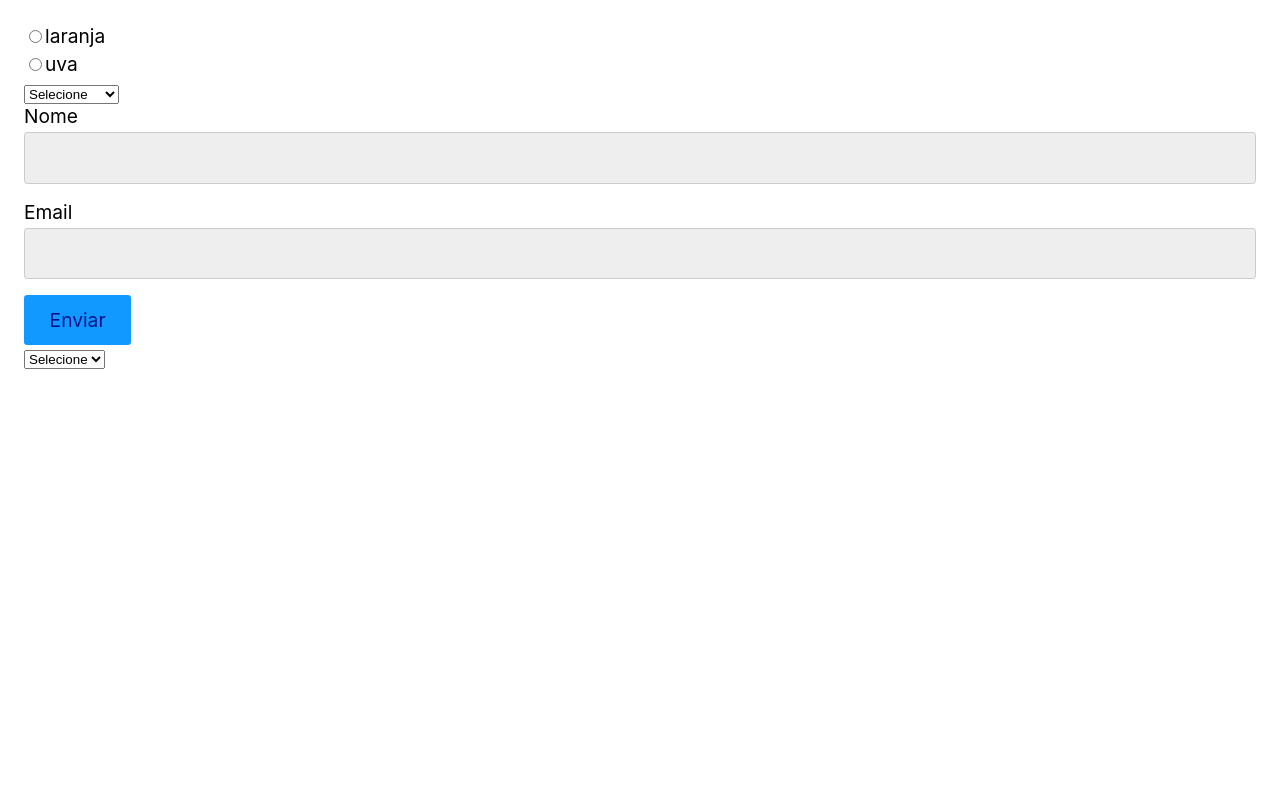
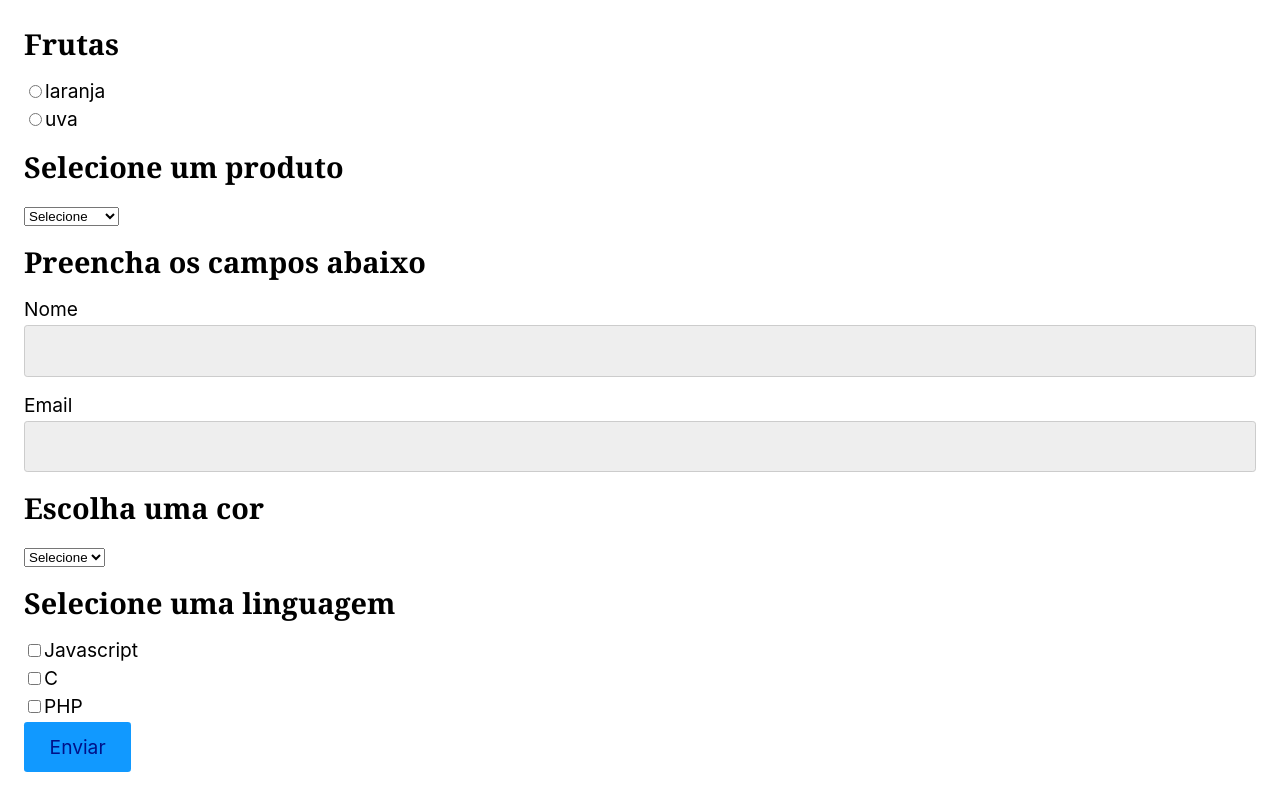
Before and after one commit to GabeGreison/reactApp, a React (Create React App) app in the folder meuapp/: page / in a window 1280 px wide. Built offline with nearby package versions, Linux system fonts and the light colour scheme.

Commit message:
Checkbox Components

```diff
--- a/meuapp/src/App.js
+++ b/meuapp/src/App.js
@@ -1,7 +1,8 @@
 import React from "react";
+import Checkbox from "./Form/Checkbox";
 import Input from "./Form/Input";
 import Radio from "./Form/Radio";
-import { Select } from "./Form/Select";
+import Select from "./Form/Select";
 
 const App = () => {
   const [nome, setNome] = React.useState("");
@@ -9,23 +10,36 @@
   const [produto, setProduto] = React.useState("");
   const [cor, setCor] = React.useState("");
   const [fruta, setFruta] = React.useState("");
+  const [linguagem, setLinguagem] = React.useState([]);
+
   return (
     <form>
+      <h2>Frutas</h2>
       <Radio options={["laranja", "uva"]} value={fruta} setValue={setFruta} />
+      <h2>Selecione um produto</h2>
       <Select
         options={["Smartphone", "Notebook", "Desktop"]}
         value={produto}
         setValue={setProduto}
         required
       />
+      <h2>Preencha os campos abaixo</h2>
       <Input id="nome" label="Nome" value={nome} setValue={setNome} required />
       <Input id="email" label="Email" value={email} setValue={setEmail} />
-      <button>Enviar</button>
+      <h2>Escolha uma cor</h2>
       <Select
         options={["verde", "azul", "vermelho"]}
         value={cor}
         setValue={setCor}
       />
+      <h2>Selecione uma linguagem</h2>
+      <Checkbox
+        options={["Javascript", "C", "PHP"]}
+        value={linguagem}
+        setValue={setLinguagem}
+      />
+
+      <button>Enviar</button>
     </form>
   );
 };
--- /dev/null
+++ b/meuapp/src/Form/Checkbox.js
@@ -0,0 +1,28 @@
+import React from "react";
+
+const Checkbox = ({ options, value, setValue }) => {
+  function handleChange({ target }) {
+    if (target.checked) {
+      setValue([...value, target.value]);
+    } else {
+      setValue(value.filter((itemValue) => itemValue !== target.value));
+    }
+  }
+  return (
+    <>
+      {options.map((option) => (
+        <label key={option}>
+          <input
+            type="Checkbox"
+            value={option}
+            checked={value.includes(option)}
+            onChange={handleChange}
+          />
+          {option}
+        </label>
+      ))}
+    </>
+  );
+};
+
+export default Checkbox;
--- a/meuapp/src/Form/Select.js
+++ b/meuapp/src/Form/Select.js
@@ -20,3 +20,5 @@
     </div>
   );
 };
+
+export default Select;
```
